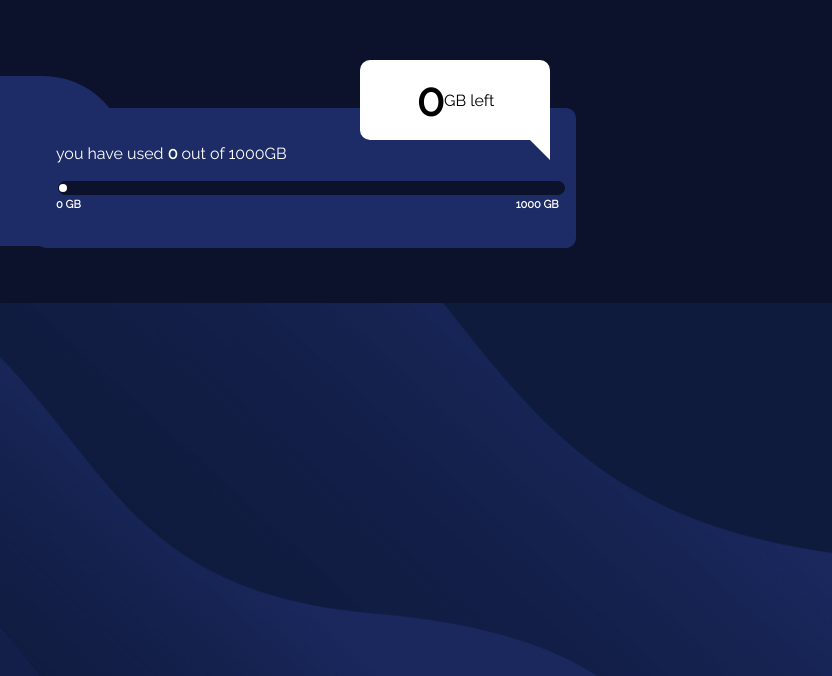
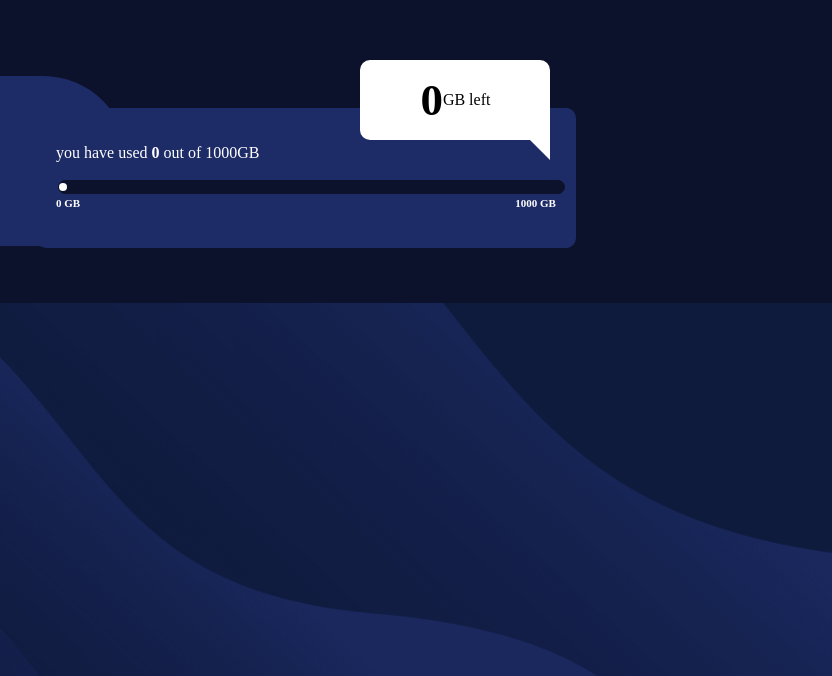
Before and after one commit to sanju321GH/fylo-datastorage-component, a plain HTML site: page index.html in a window 1280 px wide. Shown: the part 124-800 px from the top of the page, 448-1280 px from the left. Drawn offline with Linux system fonts and the light colour scheme; files whose address does not match are found by name.

Commit message:
Update index.html

```diff
--- a/index.html
+++ b/index.html
@@ -7,7 +7,6 @@
   <link rel="icon" type="image/png" sizes="32x32" href="./images/favicon-32x32.png">
 
   <title>Frontend Mentor | Fylo data storage component</title>
-  <link rel="stylesheet" href="/style.css">
 
   <!-- Feel free to remove these styles or customise in your own stylesheet 👍 -->
 
@@ -155,7 +154,7 @@ p{
 
 </head>
 <body>
-    <script src="/index.js">
+    <script>
       function displayer(range){
     document.getElementById("range-displayer").innerHTML = range * 5 ;
     document.getElementById("GB").innerHTML = 1000 - (range * 5);
```
